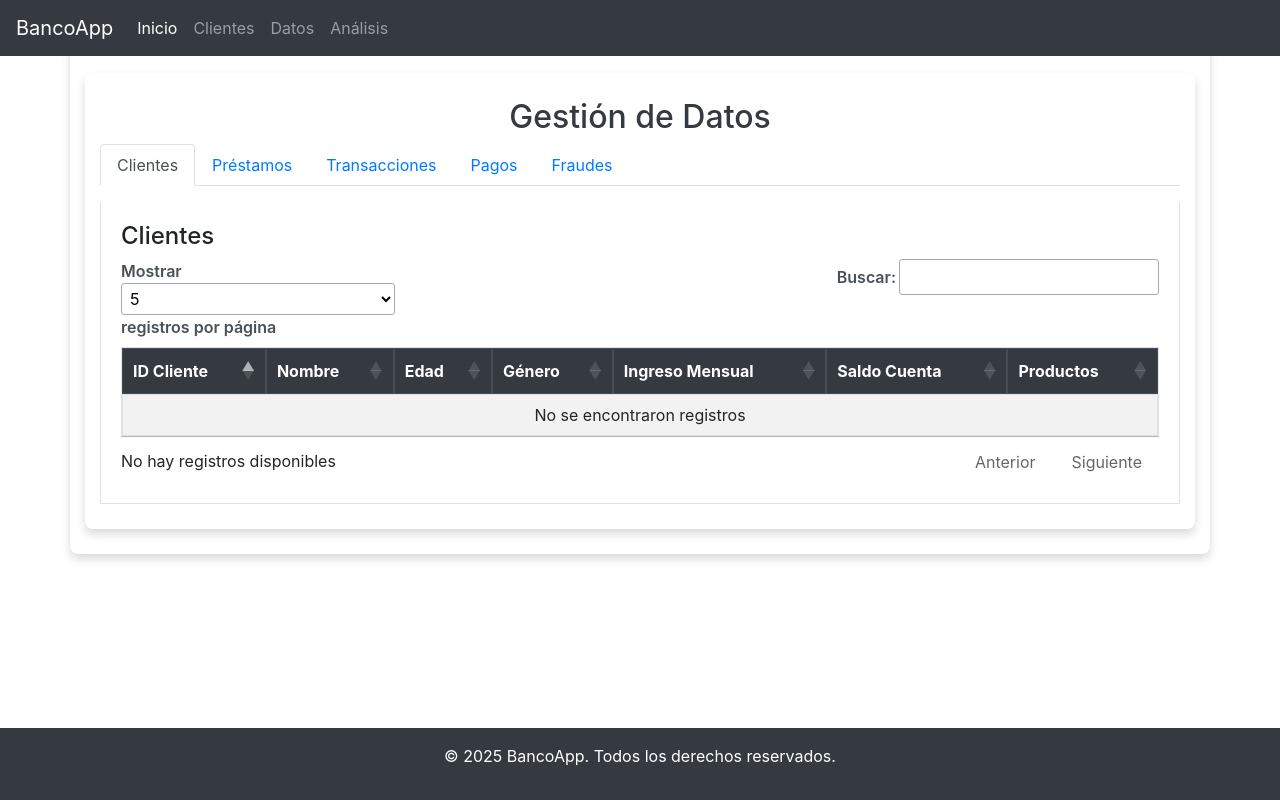
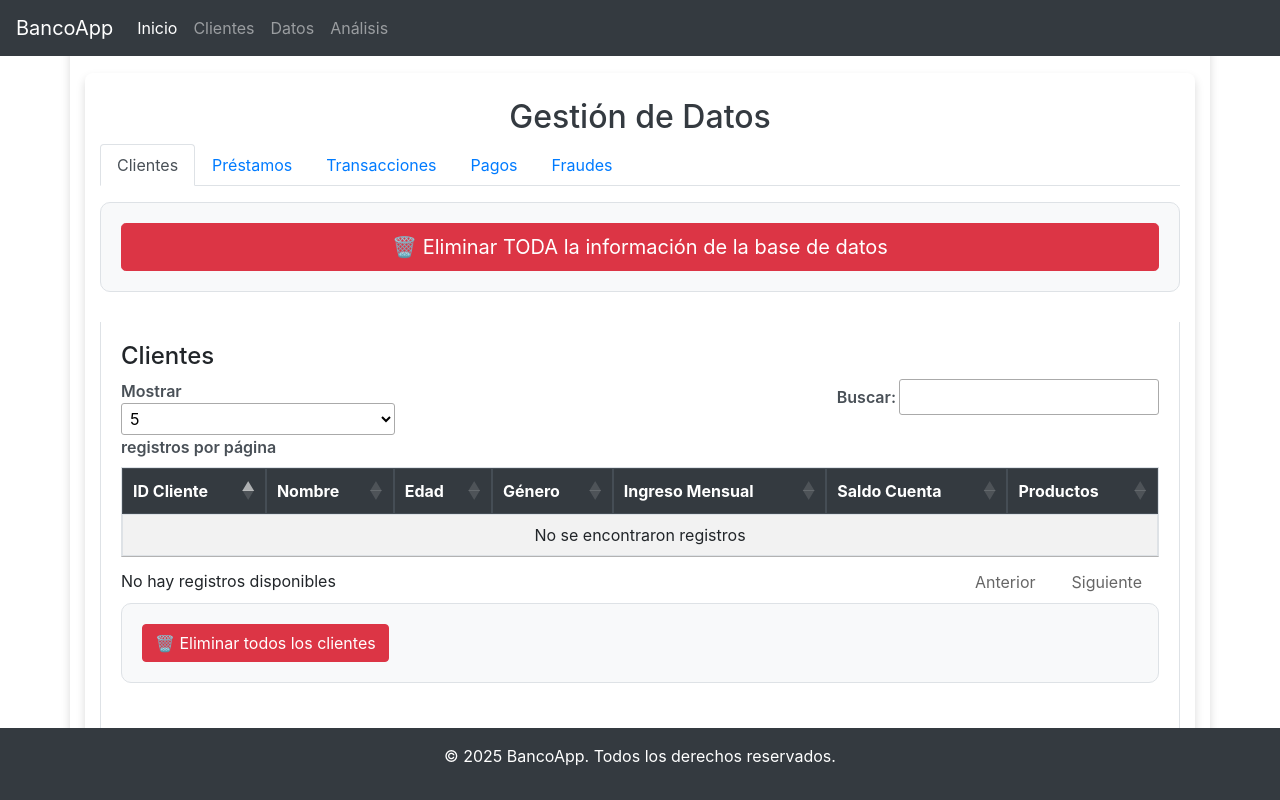
Before and after one commit to EduardoCBalma/proyecto_banco_app, a Flask app: page /datos in a window 1280 px wide. Run offline with Flask 3, Linux system fonts and the light colour scheme; data that the repository does not hold is empty; some libraries are stand-ins or nearby versions.

Commit message:
📦 Nuevos cambios corregidos

```diff
--- a/app/__init__.py
+++ b/app/__init__.py
@@ -6,8 +6,8 @@ app = Flask(__name__)
 # Agregar la clave secreta para las sesiones
 app.config['SECRET_KEY'] = 'clave_super_secreta_123'
 
-# Configuración de la base de datos
-app.config['SQLALCHEMY_DATABASE_URI'] = 'mysql+pymysql://usuario:contraseña@localhost/banco_app'
+# Configuración de la base de datos en db4free.net
+app.config['SQLALCHEMY_DATABASE_URI'] = 'mysql+mysqlconnector://eduardocv:Balma2025!@db4free.net:3306/bancoappcv'
 app.config['SQLALCHEMY_TRACK_MODIFICATIONS'] = False
 
 db = SQLAlchemy(app)
--- a/app/models.py
+++ b/app/models.py
@@ -21,13 +21,56 @@ class Clientes(db.Model):
     ocupacion = db.Column(db.String(100), nullable=False)
     fecha_registro = db.Column(db.DateTime, default=db.func.current_timestamp())
 
+class Prestamos(db.Model):
+    __tablename__ = 'prestamos'
+
+    prestamo_id = db.Column(db.Integer, primary_key=True, autoincrement=True)
+    cliente_id = db.Column(db.Integer, nullable=False)
+    monto_prestamo = db.Column(db.Numeric(10, 2), nullable=False)
+    tasa_interes = db.Column(db.Float, nullable=False)
+    plazo_meses = db.Column(db.Integer, nullable=False)
+    historial_credito = db.Column(db.Integer, nullable=False)
+    pagos_atrasados = db.Column(db.Integer, nullable=False)
+    estado_prestamo = db.Column(db.String(50), nullable=False)
+    fecha_inicio = db.Column(db.Date, nullable=False)
+    fecha_vencimiento = db.Column(db.Date, nullable=False)
+
+class Pagos(db.Model):
+    __tablename__ = 'pagos'
+
+    pago_id = db.Column(db.Integer, primary_key=True, autoincrement=True)
+    prestamo_id = db.Column(db.Integer, nullable=False)
+    monto_pagado = db.Column(db.Numeric(10, 2), nullable=False)
+    fecha_pago = db.Column(db.Date, nullable=False)
+    metodo_pago = db.Column(db.String(50), nullable=False)
+
+class Fraudes(db.Model):
+    __tablename__ = 'fraudes'
+
+    fraude_id = db.Column(db.Integer, primary_key=True, autoincrement=True)
+    cliente_id = db.Column(db.Integer, nullable=False)
+    descripcion = db.Column(db.String(255), nullable=False)
+    monto_implicado = db.Column(db.Numeric(10, 2), nullable=False)
+    fecha_fraude = db.Column(db.Date, nullable=True)
+    estado = db.Column(db.String(50), nullable=False)
+
+class Transacciones(db.Model):
+    __tablename__ = 'transacciones'
+
+    transaccion_id = db.Column(db.Integer, primary_key=True, autoincrement=True)
+    cliente_id = db.Column(db.Integer, nullable=False)
+    tipo_transaccion = db.Column(db.String(50), nullable=False)
+    monto = db.Column(db.Numeric(10, 2), nullable=False)
+    fecha_transaccion = db.Column(db.Date, nullable=False)
+    categoria_transaccion = db.Column(db.String(50), nullable=False)
+
 def get_db_connection():
     """Establece conexión con la base de datos remota."""
     connection = mysql.connector.connect(
-        host='sql7.freesqldatabase.com',  # Anfitrión de la base de datos remota
-        user='sql7759063',                # Usuario de la base de datos
-        password='x2nP8AmfFB',             # Contraseña de la base de datos
-        database='sql7759063',             # Nombre de la base de datos
+        host='db4free.net',  # Anfitrión de la base de datos remota
+        user='eduardocv',                # Usuario de la base de datos
+        password='Balma2025!',             # Contraseña de la base de datos
+        database='bancoappcv',             # Nombre de la base de datos
         port=3306,                         # Puerto de conexión
         autocommit=True
     )
--- a/app/routes.py
+++ b/app/routes.py
@@ -492,3 +492,70 @@ def analisis():
 @app.route('/analisis_dashboard')
 def dashboard_analisis():
     return render_template('analisis.html', fecha_actual=datetime.now().strftime('%d/%m/%Y'))
+
+@app.route('/test-db')
+def test_db():
+    try:
+        connection = get_db_connection()
+        cursor = connection.cursor()
+        cursor.execute("SHOW TABLES;")
+        tablas = cursor.fetchall()
+        connection.close()
+        return f"Conexión exitosa. Tablas encontradas: {tablas}"
+    except Exception as e:
+        return f"Error al conectar a la base de datos: {str(e)}"
+
+@app.route('/eliminar_clientes', methods=['POST'])
+def eliminar_clientes():
+    return eliminar_tabla('clientes')
+
+@app.route('/eliminar_prestamos', methods=['POST'])
+def eliminar_prestamos():
+    return eliminar_tabla('prestamos')
+
+@app.route('/eliminar_transacciones', methods=['POST'])
+def eliminar_transacciones():
+    return eliminar_tabla('transacciones')
+
+@app.route('/eliminar_fraudes', methods=['POST'])
+def eliminar_fraudes():
+    return eliminar_tabla('fraudes')
+
+@app.route('/eliminar_pagos', methods=['POST'])
+def eliminar_pagos():
+    return eliminar_tabla('pagos')
+
+def eliminar_tabla(nombre_tabla):
+    try:
+        connection = get_db_connection()
+        cursor = connection.cursor()
+        cursor.execute(f"DELETE FROM {nombre_tabla}")
+        connection.commit()
+        connection.close()
+        flash(f"Todos los datos de la tabla '{nombre_tabla}' han sido eliminados", "warning")
+    except Exception as e:
+        flash(f"Error al eliminar los datos de {nombre_tabla}: {e}", "danger")
+
+    return redirect(url_for('datos'))
+
+@app.route('/eliminar_todo', methods=['POST'])
+def eliminar_todo():
+    try:
+        connection = get_db_connection()
+        cursor = connection.cursor()
+
+        # Orden correcto por relaciones
+        cursor.execute("DELETE FROM pagos")
+        cursor.execute("DELETE FROM fraudes")
+        cursor.execute("DELETE FROM transacciones")
+        cursor.execute("DELETE FROM prestamos")
+        cursor.execute("DELETE FROM clientes")
+
+        connection.commit()
+        connection.close()
+
+        flash("🚨 ¡Toda la información de la base de datos ha sido eliminada!", "danger")
+    except Exception as e:
+        flash(f"❌ Error al eliminar todos los datos: {e}", "danger")
+
+    return redirect(url_for('datos'))
--- a/app/templates/datos.html
+++ b/app/templates/datos.html
@@ -23,8 +23,15 @@
         </li>
     </ul>
 
-    <div class="tab-content mt-3">
-        <!-- Clientes -->
+    <!-- Botón maestro -->
+    <form class="mt-3" method="POST" action="/eliminar_todo" onsubmit="return confirm('⚠️ Esta acción eliminará TODOS los datos. ¿Estás completamente seguro?');">
+        <button type="submit" class="btn btn-danger btn-lg btn-block">
+            🗑️ Eliminar TODA la información de la base de datos
+        </button>
+    </form>
+
+    <div class="tab-content mt-4">
+        <!-- CLIENTES -->
         <div class="tab-pane fade show active" id="clientes" role="tabpanel">
             <h4>Clientes</h4>
             <table class="table table-bordered table-striped datatable">
@@ -53,9 +60,12 @@
                     {% endfor %}
                 </tbody>
             </table>
+            <form method="POST" action="/eliminar_clientes" onsubmit="return confirm('¿Eliminar todos los clientes?');">
+                <button type="submit" class="btn btn-danger">🗑️ Eliminar todos los clientes</button>
+            </form>
         </div>
 
-        <!-- Préstamos -->
+        <!-- PRESTAMOS -->
         <div class="tab-pane fade" id="prestamos" role="tabpanel">
             <h4>Préstamos</h4>
             <table class="table table-bordered table-striped datatable">
@@ -82,9 +92,12 @@
                     {% endfor %}
                 </tbody>
             </table>
+            <form method="POST" action="/eliminar_prestamos" onsubmit="return confirm('¿Eliminar todos los préstamos?');">
+                <button type="submit" class="btn btn-danger">🗑️ Eliminar todos los préstamos</button>
+            </form>
         </div>
 
-        <!-- Transacciones -->
+        <!-- TRANSACCIONES -->
         <div class="tab-pane fade" id="transacciones" role="tabpanel">
             <h4>Transacciones</h4>
             <table class="table table-bordered table-striped datatable">
@@ -111,9 +124,12 @@
                     {% endfor %}
                 </tbody>
             </table>
+            <form method="POST" action="/eliminar_transacciones" onsubmit="return confirm('¿Eliminar todas las transacciones?');">
+                <button type="submit" class="btn btn-danger">🗑️ Eliminar todas las transacciones</button>
+            </form>
         </div>
 
-        <!-- Pagos -->
+        <!-- PAGOS -->
         <div class="tab-pane fade" id="pagos" role="tabpanel">
             <h4>Pagos</h4>
             <table class="table table-bordered table-striped datatable">
@@ -138,9 +154,12 @@
                     {% endfor %}
                 </tbody>
             </table>
+            <form method="POST" action="/eliminar_pagos" onsubmit="return confirm('¿Eliminar todos los pagos?');">
+                <button type="submit" class="btn btn-danger">🗑️ Eliminar todos los pagos</button>
+            </form>
         </div>
 
-        <!-- Fraudes -->
+        <!-- FRAUDES -->
         <div class="tab-pane fade" id="fraudes" role="tabpanel">
             <h4>Fraudes</h4>
             <table class="table table-bordered table-striped datatable">
@@ -167,6 +186,9 @@
                     {% endfor %}
                 </tbody>
             </table>
+            <form method="POST" action="/eliminar_fraudes" onsubmit="return confirm('¿Eliminar todos los fraudes?');">
+                <button type="submit" class="btn btn-danger">🗑️ Eliminar todos los fraudes</button>
+            </form>
         </div>
     </div>
 </div>
--- a/run.py
+++ b/run.py
@@ -3,4 +3,4 @@ from app import app
 
 if __name__ == "__main__":
     port = int(os.environ.get("PORT", 5000))  # Heroku proporciona el puerto en la variable de entorno PORT
-    app.run(host="0.0.0.0", port=port, debug=False)
+    app.run(host="0.0.0.0", port=port, debug=True)
```
Also changed, not shown: app/data_cleaning.py (+19 -25 lines), crear_tablas.py (added, +7 -0 lines).
